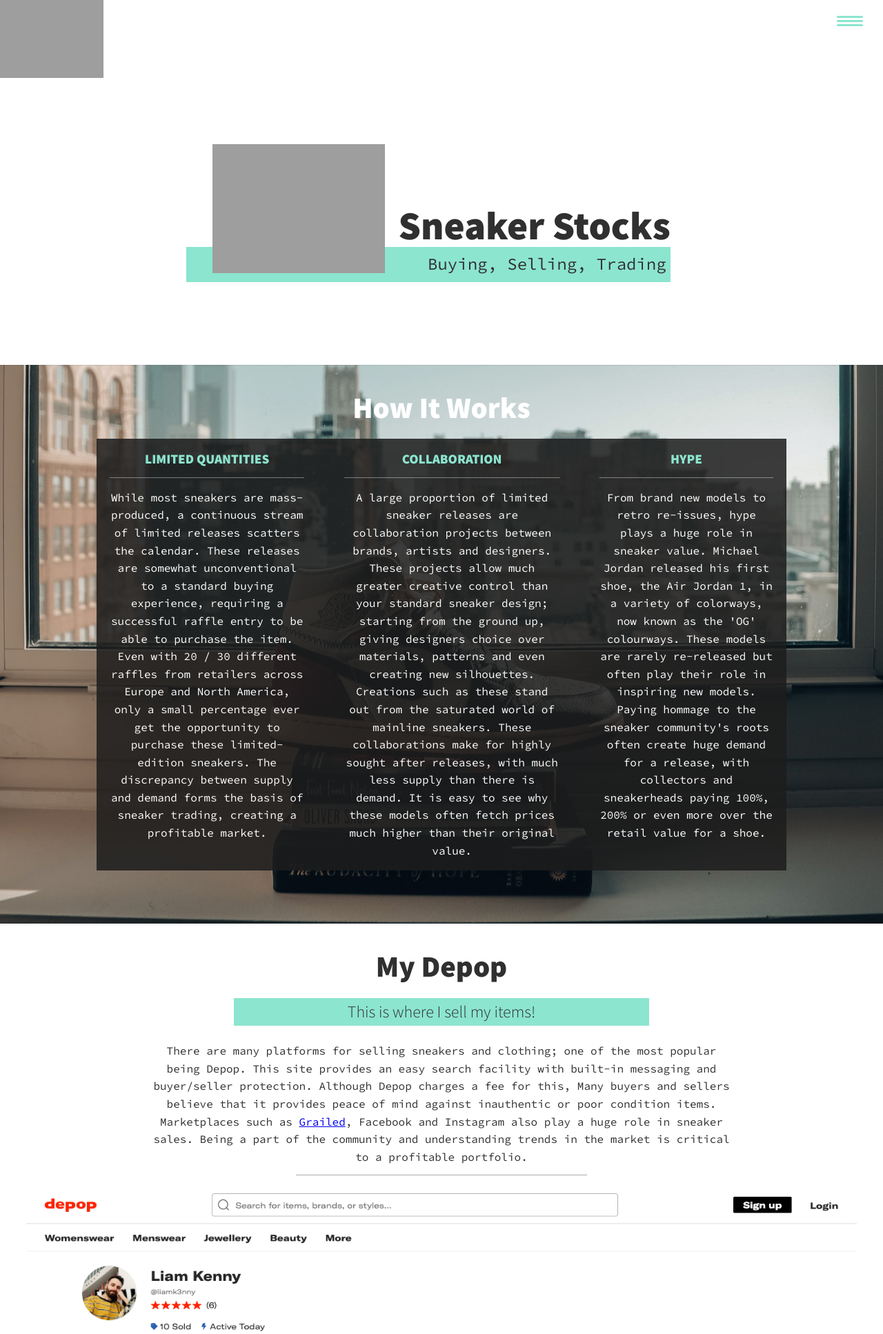
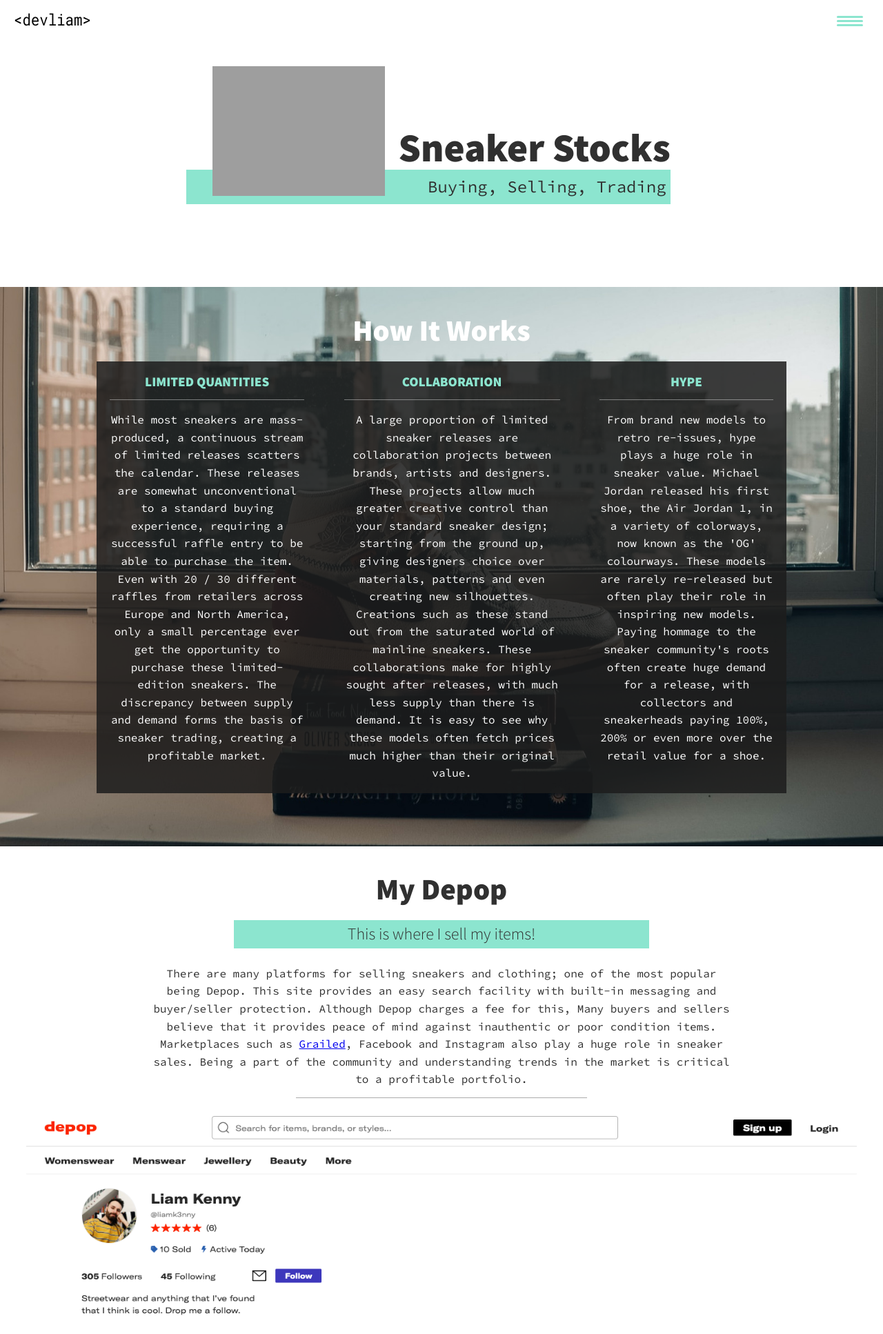
Before and after one commit to lck3nny/Portfolio, a PHP site: page /snkrs.php in a window 1280 px wide. Shown: the top 1934 px of the page at 69% size. Run offline with PHP 8.4, Linux system fonts and the light colour scheme; some libraries are stand-ins or nearby versions; grey boxes are pictures that could not be loaded.

Commit message:
Fixed issue with logo not displaying

```diff
--- a/css/style.css
+++ b/css/style.css
@@ -163,8 +163,18 @@
     padding: lem;
 }
 
+.header-bar{
+    position: fixed;
+    width: 100%;
+    z-index: 1100;
+    height: 30px;
+}
+
 .logo_img{
-    width: 150px;
+    width: 140px;
+    height: 45px;
+    margin-top: 0.3em;
+    margin-left: 0.3em;
 }
 
 /* Nav */
@@ -209,6 +219,7 @@
     color: var(--clr-accent)
 }
 
+
 .nav_toggle{
     padding: 0.5em;
     background: transparent;
@@ -217,7 +228,7 @@
     position: absolute;
     right: 1em;
     top: 1em;
-    z-index: 1000;
+
 }
 
 
--- a/header.php
+++ b/header.php
@@ -1,11 +1,14 @@
 <header class="header">
-    <div class ="logo">
-        <?php include "content.php";?>
-        <img src="src/devliam.svg" alt="" class="logo_img">
+    <?php include "content.php";?>
+    <div class="header-bar">
+        <div class ="logo">
+            <img src="img/devliam.svg" alt="" class="logo_img">
+        </div>
+        <button class="nav_toggle" aria-label="toggle navigation">
+            <span class="hamburger"></span>
+        </button>
     </div>
-    <button class="nav_toggle" aria-label="toggle navigation">
-        <span class="hamburger"></span>
-    </button>
+
     <nav class="nav">
         <ul class="nav_list">
             <li class="nav_item"><a href="index.php" class="nav_link">Home</a></li>
```
Also changed, not shown: connect.php (+10 -4 lines), photo.php (+10 -2 lines), img/developer.svg (deleted), img/devliam.png (added), img/devliam.svg, img/interview.svg (deleted), img/interview_square.jpg (deleted), img/pokemon_square_2.png (deleted), img/resume1.png (deleted), img/security_square.png (deleted), 1 other file.
